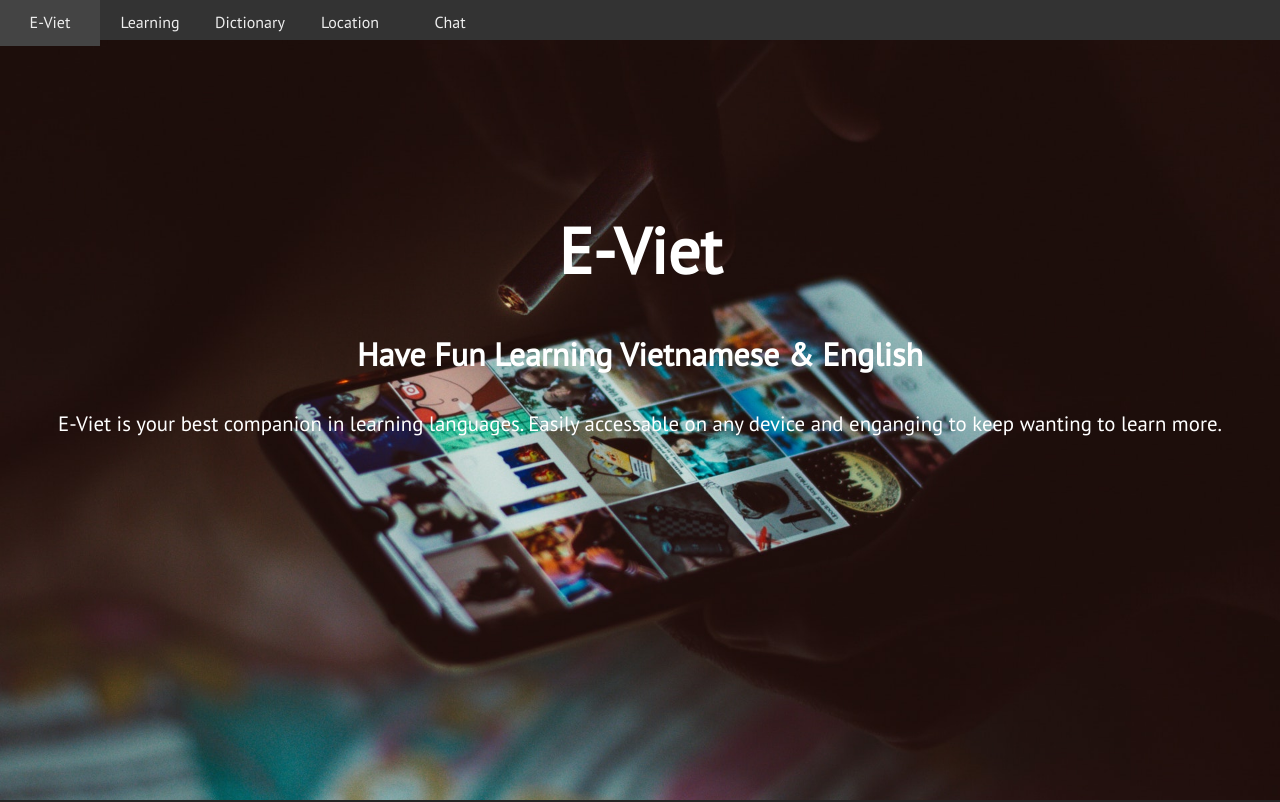
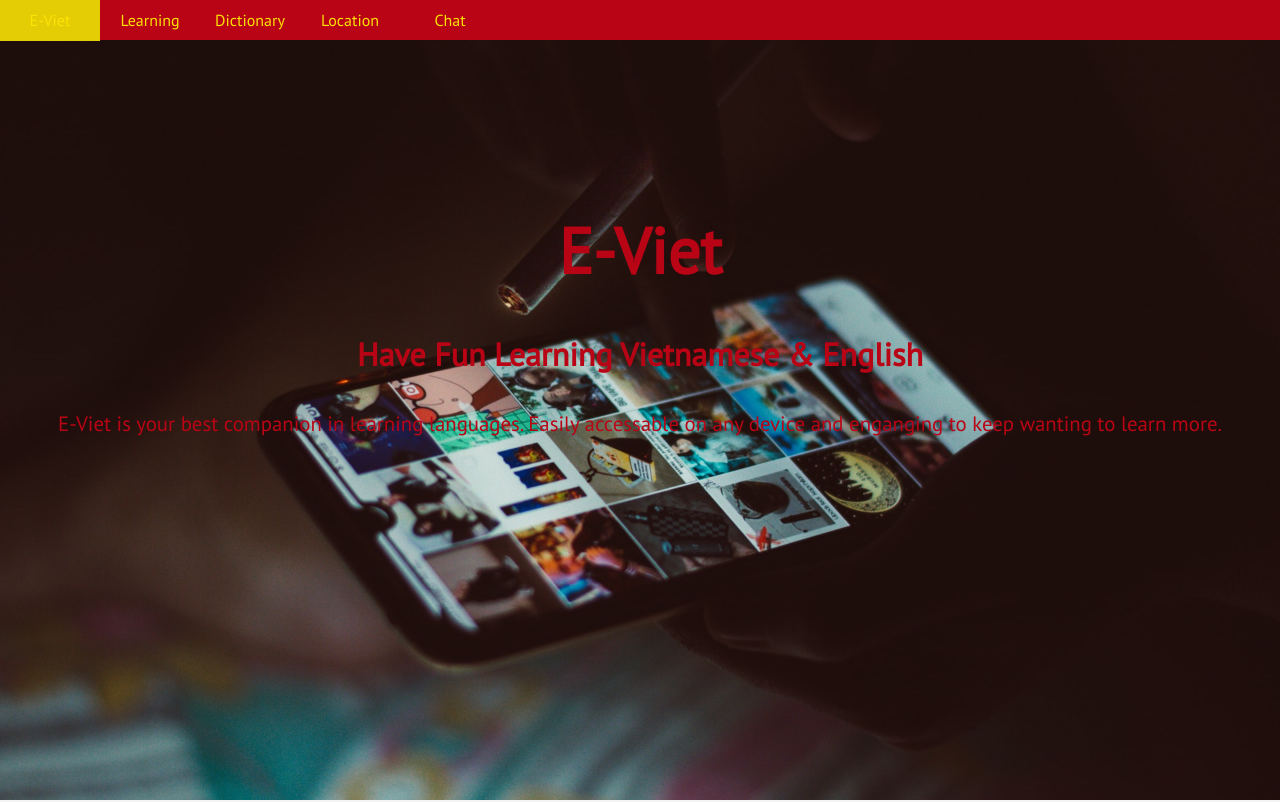
Before and after one commit to Ameer28/E-VietMobileApplicationWebsite, a plain HTML site: page index.html in a window 1280 px wide. Shown: the top 802 px of the page. Drawn offline with nearby package versions, Linux system fonts and the light colour scheme; files whose address does not match are found by name.

Commit message:
Changes to navbar
Changes to navbar layout and colours.

```diff
--- a/style.css
+++ b/style.css
@@ -7,16 +7,16 @@
 :root {
     --primary-color: #b90415;
     --primary-color-hover: #d3071b;
-    --secondary-color: #103063;
-    --secondary-color-hover: #143f85;
+    --secondary-color: #fce205;
+    --secondary-color-hover: #e4cd05;
     --light-color: #f4f4f4;
 }
 
 body {
     font-family: 'PT Sans', sans-serif;
-    background-color: #252525;
+    background-color: var(--light-color);
     margin: 0;
-    color: #fff;
+    color: var(--primary-color);
     line-height: 1.6;
   }
 
@@ -26,7 +26,7 @@ img {
 
 a {
     text-decoration: none;
-    color: #ccc;
+    color: var(--primary-color);
 }
 
 /* ----------------------------------------------------*/
@@ -80,13 +80,13 @@ padding: 10rem 0;
 
   #showcase .container {
       margin-top: 25vh;
-      color: white;
+      color: var(--primary-color);
   }
-#showcase h1 {
+  #showcase h1 {
     font-size: 4rem;
     margin-bottom: 0;
 }
-#showcase h2 {
+  #showcase h2 {
     font-size: 2rem;
 }
 
@@ -194,34 +194,42 @@ footer .footer-bottom {
   nav {
     height: 40px;
     width: 100%;
-    background-color: #333;
-    color: #eee;
+    background-color: var(--primary-color);
+    color: var(--secondary-color);
     position: fixed;
   }
   nav ul {
     padding: 0;
     margin: 0;
   }
+
   nav li {
     display: inline;
     float: left;
   }
+
   nav a {
     display: inline-block;
     width: 100px;
     text-align: center;
     text-decoration: none;
-    padding: 10px 0;
-    color: #eee;
+    padding: 7.5px 0;
+    color: var(--secondary-color);
     text-decoration: none;
   }
+
   nav li:hover {
-    background-color: #444;
+    background-color: var(--secondary-color-hover);
+    color: var(--primary-color-hover);
   }
+
   nav a#openup {
     display: none;
   }
 
+  /**************************************************************************/
+  /***************************** Media Queries ******************************/
+  /**************************************************************************/
   @media screen and (max-width: 580px) {
     .hide-on-small{
         display: none;
@@ -284,6 +292,7 @@ footer .footer-bottom {
       position: relative;
       }
   }
+
   .cf:before, .cf:after {
     content: "";
     display: table;
```
Also changed, not shown: index.html (+3 -3 lines).
